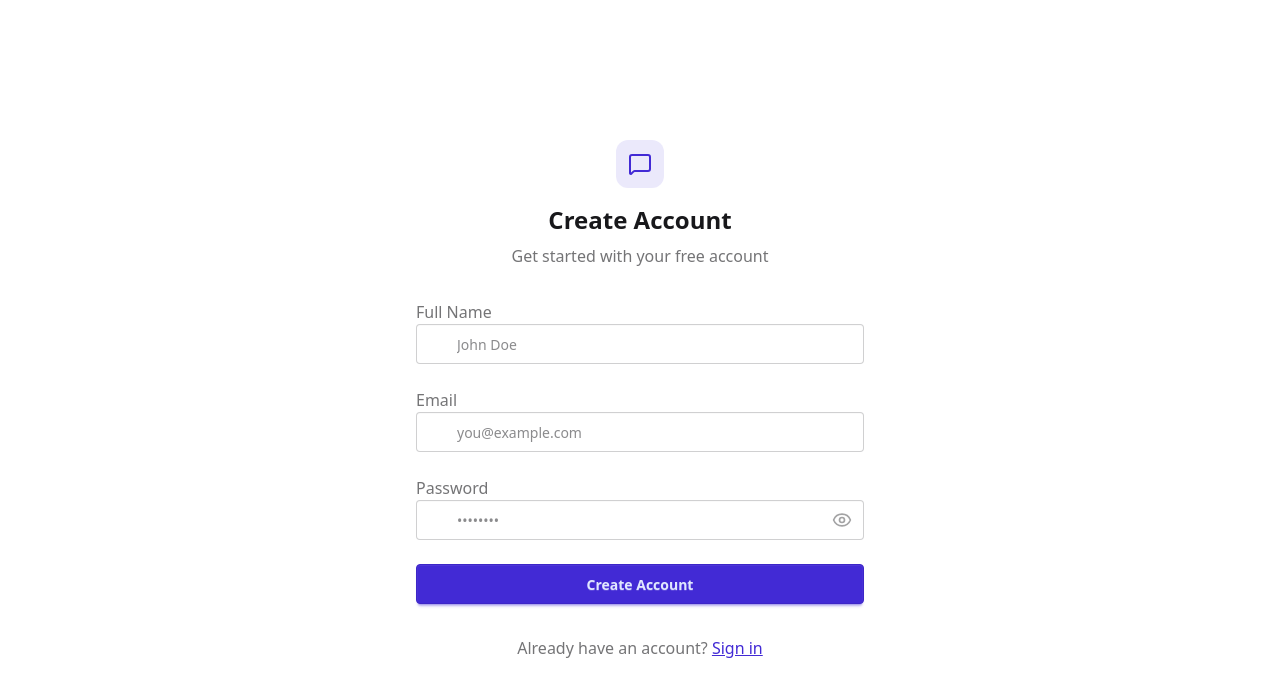
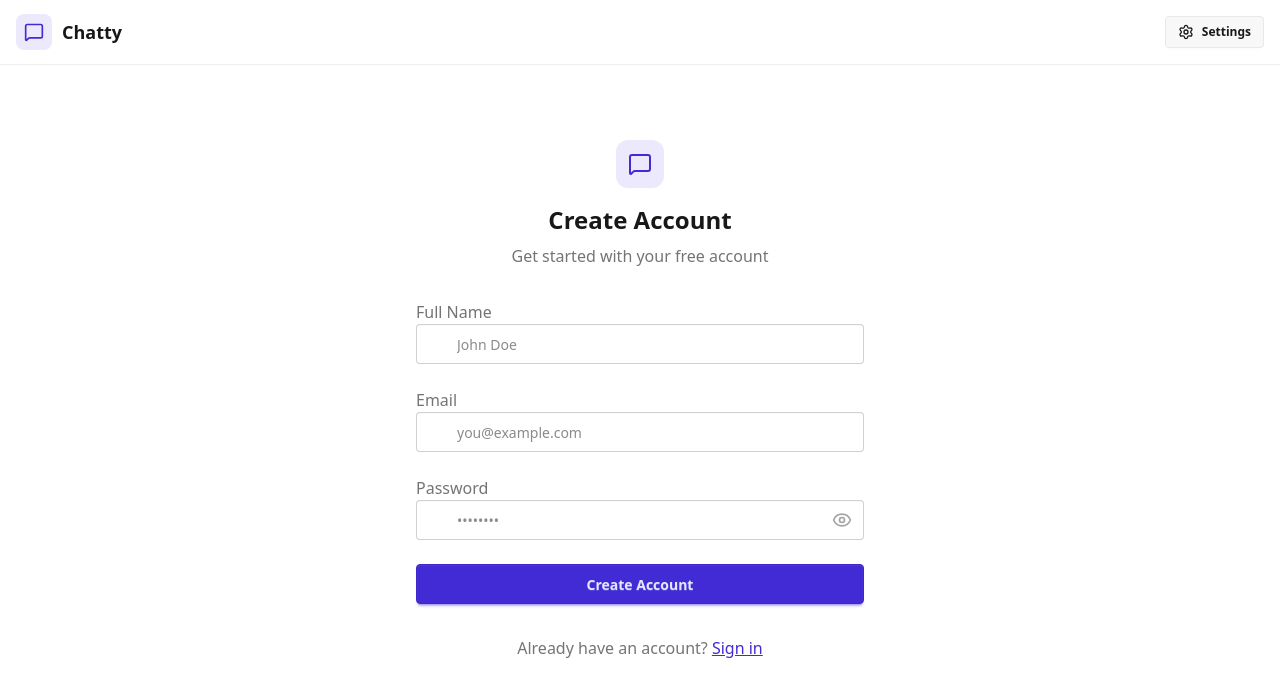
Before and after one commit to Mehra-Jatin/socialApp, a React (Vite) app in the folder frontend/: page /signup in a window 1280 px wide. Shown: the top 696 px of the page. Built offline with nearby package versions, Linux system fonts and the light colour scheme; no server answers.

Commit message:
Modify - Navbar

```diff
--- a/frontend/src/components/Navbar.jsx
+++ b/frontend/src/components/Navbar.jsx
@@ -1,11 +1,55 @@
-import React from 'react'
+import { Link } from "react-router-dom";
+import { useAuthStore } from "../store/useAuthStore";
+import { LogOut, MessageSquare, Settings, User } from "lucide-react";
 
-function Navbar() {
+const Navbar = () => {
+  const { logout, authUser } = useAuthStore();
+
   return (
-    <div>
+    <header
+      className="bg-base-100 border-b border-base-300 fixed w-full top-0 z-40
+    backdrop-blur-lg "
+    >
+      <div className="container mx-auto px-4 h-16">
+        <div className="flex items-center justify-between h-full">
+          <div className="flex items-center gap-8">
+            <Link to="/" className="flex items-center gap-2.5 hover:opacity-80 transition-all">
+              <div className="size-9 rounded-lg bg-primary/10 flex items-center justify-center">
+                <MessageSquare className="w-5 h-5 text-primary" />
+              </div>
+              <h1 className="text-lg font-bold">Chatty</h1>
+            </Link>
+          </div>
 
-    </div>
-  )
-}
+          <div className="flex items-center gap-2">
+            <Link
+              to={"/settings"}
+              className={`
+              btn btn-sm gap-2 transition-colors
 
-export default Navbar
+              `}
+            >
+              <Settings className="w-4 h-4" />
+              <span className="hidden sm:inline">Settings</span>
+            </Link>
+
+            {authUser && (
+              <>
+                <Link to={"/profile"} className={`btn btn-sm gap-2`}>
+                  <User className="size-5" />
+                  <span className="hidden sm:inline">Profile</span>
+                </Link>
+
+                <button className="flex gap-2 items-center" onClick={logout}>
+                  <LogOut className="size-5" />
+                  <span className="hidden sm:inline">Logout</span>
+                </button>
+              </>
+            )}
+          </div>
+        </div>
+      </div>
+    </header>
+  );
+};
+export default Navbar;
--- a/frontend/src/store/useAuthStore.js
+++ b/frontend/src/store/useAuthStore.js
@@ -50,4 +50,19 @@
         }
     },
 
+    logout: async () => {
+        try {
+            const response = await axiosInstance.post("/auth/logout");
+            if (response.status === 200) {
+                set({ authUser: null });
+                toast.success("Logged out successfully!");
+            } else {
+                throw new Error("Logout failed");
+            }
+        } catch (error) {
+            console.error("Error during logout:", error);
+            toast.error("Logout failed. Please try again.");
+        }
+    },
+
 }));
```
